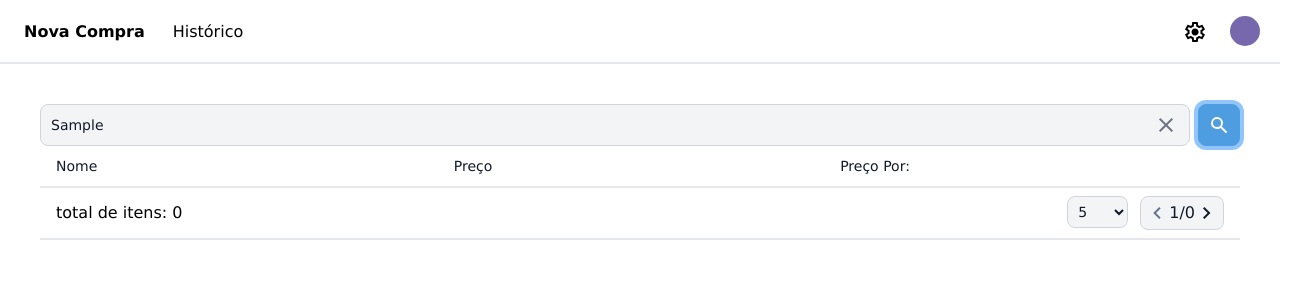
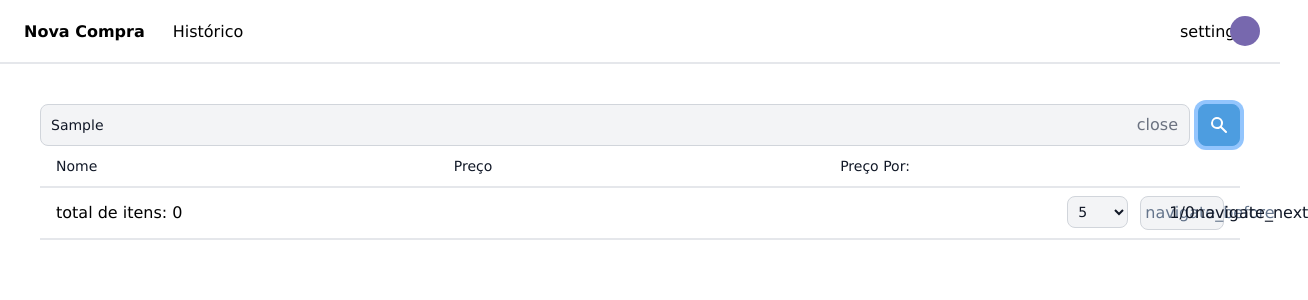
Before and after one commit to PedroLuisBrilhadori/my-pdv-front, a Next.js app: page / in a window 1280 px wide. Both pictures are taken after typing "Sample" into the empty fields and a click on the button "Search". Shown: the top 300 px of the page, 1308 px wide, since content can reach past the window. Built offline with nearby package versions, Linux system fonts and the light colour scheme.

Commit message:
feat: adiciona material-icon ao projeto

```diff
--- a/package.json
+++ b/package.json
@@ -13,6 +13,7 @@
     "@next/font": "13.1.1",
     "animate.css": "^4.1.1",
     "lodash": "^4.17.21",
+    "material-icons": "^1.13.4",
     "next": "13.1.1",
     "nookies": "^2.5.2",
     "react": "18.2.0",
--- a/src/components/icons/icon.tsx
+++ b/src/components/icons/icon.tsx
@@ -5,6 +5,6 @@ type IconType = {
 
 export const Icon = ({ children, className }: IconType) => {
   return (
-    <span className={`material-symbols-outlined ${className}`}>{children}</span>
+    <span className={`material-icons-outlined ${className}`}>{children}</span>
   );
 };
--- a/src/components/table/paginator/paginator.tsx
+++ b/src/components/table/paginator/paginator.tsx
@@ -83,7 +83,7 @@ export const NavigateButton = ({ type, ...props }: NavigateButtonType) => {
       className={`w-[24px] h-[24px] ${cursorStyle}`}
       onClick={onClick}
     >
-      <span className={`material-symbols-outlined ${arrowStyle}`}>
+      <span className={`material-icons-outlined ${arrowStyle}`}>
         navigate_{type}
       </span>
     </a>
--- a/src/components/table/search/search.tsx
+++ b/src/components/table/search/search.tsx
@@ -52,7 +52,7 @@ const Input = ({ label, ...props }: InputType) => {
                 } as ChangeEvent<HTMLInputElement>);
             }}
           >
-            <span className="material-symbols-outlined text-gray-500 rounded-full transition-all hover:bg-gray-300 active:bg-gray-400 cursor-pointer select-none">
+            <span className="material-icons-outlined text-gray-500 rounded-full transition-all hover:bg-gray-300 active:bg-gray-400 cursor-pointer select-none">
               close
             </span>
           </div>
--- a/src/components/taskbar/index.tsx
+++ b/src/components/taskbar/index.tsx
@@ -35,7 +35,7 @@ export const TaskBarIcon = ({ icon, color, ...props }: TaskBarIconType) => {
 
   return (
     <div className={`w-icon rounded mr-5 pt-1 ${customStyle}`}>
-      <span className="material-symbols-outlined">{icon}</span>
+      <span className="material-icons-outlined">{icon}</span>
     </div>
   );
 };
--- a/src/pages/_document.tsx
+++ b/src/pages/_document.tsx
@@ -4,11 +4,6 @@ export default function Document() {
   return (
     <Html lang="pt-br">
       <Head>
-        <link
-          href="https://fonts.googleapis.com/css2?family=Material+Symbols+Outlined&display=optional"
-          rel="stylesheet"
-        />
-
         <meta name="description" content="Generated by create next app" />
         <link rel="icon" href="/favicon.ico" />
       </Head>
--- a/src/styles/globals.css
+++ b/src/styles/globals.css
@@ -1,6 +1,7 @@
 @tailwind base;
 @tailwind components;
 @tailwind utilities;
+@import "material-icons/iconfont/material-icons.css";
 
 body {
   margin: 0;
```
Also changed, not shown: 1 other file (tests, documents, lock files or other folders).
